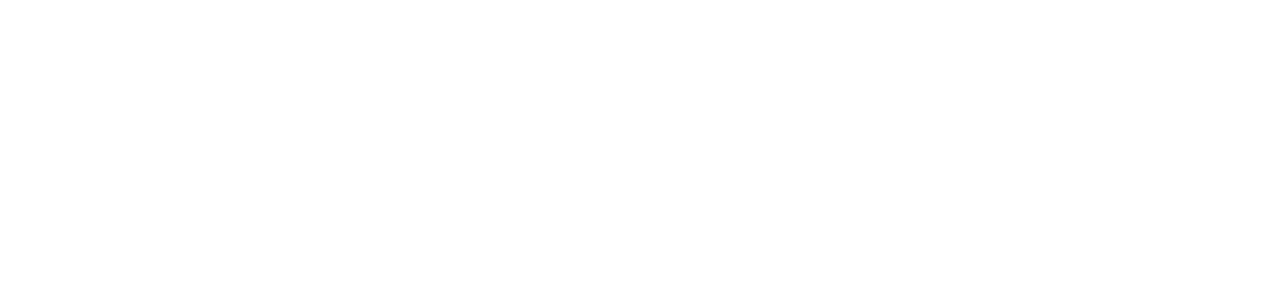
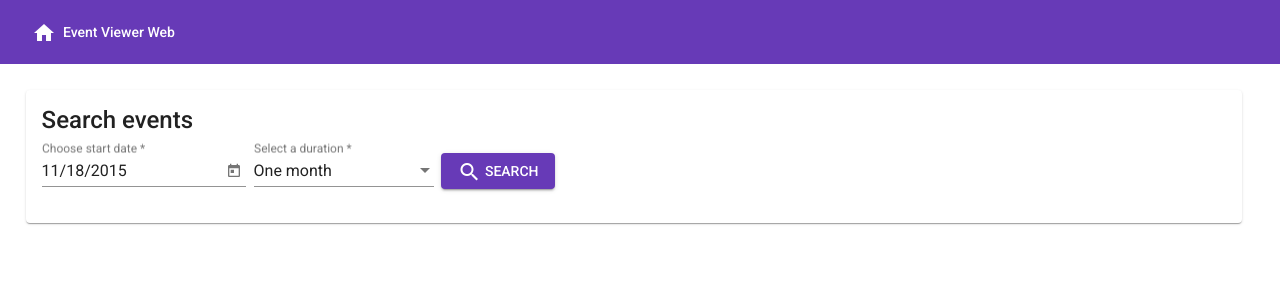
Before and after one commit to emadmessiha/event-viewer-web, an Angular app: page / in a window 1280 px wide. Shown: the top 300 px of the page. Built offline with nearby package versions, Linux system fonts and the light colour scheme.

Commit message:
added search form and base component

```diff
--- a/src/app/app.component.html
+++ b/src/app/app.component.html
@@ -1,5 +1,15 @@
-<app-nav-bar></app-nav-bar>
+<mat-toolbar color="primary">
 
-<div class="container">
+  <a mat-button [routerLink]="['']" >
+    <mat-icon aria-hidden="false" aria-label="Event Viewer">home</mat-icon>
+    &nbsp;<span>{{ title }}</span>
+  </a>
+
+</mat-toolbar>
+
+<div class="main">
+  <div class="loading" *ngIf="showLoadingIndicator">
+    <mat-spinner></mat-spinner>
+  </div>
   <router-outlet></router-outlet>
 </div>
--- a/src/app/app.component.ts
+++ b/src/app/app.component.ts
@@ -1,4 +1,5 @@
 import { Component } from '@angular/core';
+import { NavigationStart, Router, RouterEvent } from '@angular/router';
 
 @Component({
   selector: 'app-root',
@@ -6,5 +7,11 @@
   styleUrls: ['./app.component.css']
 })
 export class AppComponent {
-  title = 'event-viewer-web';
+  title = 'Event Viewer Web';
+  showLoadingIndicator = true;
+  constructor(private router: Router) {
+    this.router.events.subscribe((routerEvent: RouterEvent) => {
+      this.showLoadingIndicator = (routerEvent instanceof NavigationStart);
+    });
+  }
 }
--- a/src/app/app.module.ts
+++ b/src/app/app.module.ts
@@ -3,16 +3,15 @@
 import { BrowserModule } from '@angular/platform-browser';
 import { AppRoutingModule } from './app-routing.module';
 import { AppComponent } from './app.component';
-import { NavBarComponent } from './nav-bar/nav-bar.component';
 import { BrowserAnimationsModule } from '@angular/platform-browser/animations';
 import { MaterialModule } from './material.module';
 import { EventDetailsComponent } from './event-details/event-details.component';
 import { EventSearchComponent } from './event-search/event-search.component';
+import { ReactiveFormsModule } from '@angular/forms';
 
 @NgModule({
   declarations: [
     AppComponent,
-    NavBarComponent,
     EventDetailsComponent,
     EventSearchComponent
   ],
@@ -21,7 +20,8 @@
     AppRoutingModule,
     HttpClientModule,
     BrowserAnimationsModule,
-    MaterialModule
+    MaterialModule,
+    ReactiveFormsModule
   ],
   providers: [],
   bootstrap: [AppComponent]
--- /dev/null
+++ b/src/app/base-component.ts
@@ -0,0 +1,13 @@
+import { MatSnackBar } from '@angular/material/snack-bar';
+
+export class BaseComponent {
+  constructor(private matSnackBar: MatSnackBar) {
+
+  }
+
+  openMessageSnackBar(message: string, action: string = 'Ok') {
+    this.matSnackBar.open(message, action, {
+      duration: 5000,
+    });
+  }
+}
--- a/src/app/event-search/event-search.component.html
+++ b/src/app/event-search/event-search.component.html
@@ -1,3 +1,22 @@
 <div>
-  events search
+  <mat-card>
+    <form [formGroup]="searchForm">
+      <mat-card-title>Search events</mat-card-title>
+
+      <mat-form-field color="accent">
+        <input formControlName="startDate" matInput [matDatepicker]="picker" placeholder="Choose start date">
+        <mat-datepicker-toggle matSuffix [for]="picker"></mat-datepicker-toggle>
+        <mat-datepicker #picker ></mat-datepicker>
+      </mat-form-field>&nbsp;
+      <mat-form-field color="accent">
+        <mat-label>Select a duration</mat-label>
+        <mat-select formControlName="duration">
+          <mat-option value="7">One week</mat-option>
+          <mat-option value="30">One month</mat-option>
+          <mat-option value="90">Quarter (3 month)</mat-option>
+        </mat-select>
+      </mat-form-field>&nbsp;
+      <button (click)="submitSearch()" color="primary" mat-raised-button><mat-icon>search</mat-icon> SEARCH</button>
+    </form>
+    </mat-card>
 </div>
--- a/src/app/event-search/event-search.component.ts
+++ b/src/app/event-search/event-search.component.ts
@@ -1,20 +1,52 @@
 import { Component, OnInit } from '@angular/core';
-import { FormGroup, FormControl } from '@angular/forms';
+import { FormGroup, FormControl, Validators } from '@angular/forms';
+import {MatSnackBar} from '@angular/material/snack-bar';
+import { EventsService } from '../events.service';
+import { EventItem } from '../models/event.model';
+import { PagedEvents } from '../models/paged-events.model';
+import { HttpErrorResponse } from '@angular/common/http';
+import { BaseComponent } from '../base-component';
+
 
 @Component({
   selector: 'app-events',
   templateUrl: './event-search.component.html',
-  styleUrls: ['./event-search.component.css']
+  styleUrls: ['./event-search.component.css'],
+  providers: [
+    EventsService
+  ]
 })
-export class EventSearchComponent implements OnInit {
+export class EventSearchComponent extends BaseComponent implements OnInit {
+  defaultStartDate = new Date(2015, 10, 18);
+  defaultDuration = '30';
+  startDateControl = new FormControl(this.defaultStartDate, [Validators.required]);
+  durationControl = new FormControl(this.defaultDuration, [Validators.required]);
   searchForm = new FormGroup({
-    startDate: new FormControl('2015-11-18'),
-    numberOfDays: new FormControl(30)
+    startDate: this.startDateControl,
+    duration: this.durationControl
   });
+  events: EventItem[] = [];
 
-  constructor() { }
+  constructor(
+    private snackBar: MatSnackBar,
+    private eventsService: EventsService) {
+      super(snackBar);
+    }
 
   ngOnInit() {
   }
 
+  submitSearch() {
+    if (this.searchForm.valid) {
+      this.eventsService.searchEvents(this.startDateControl.value, this.durationControl.value).subscribe((pagedEvents: PagedEvents) => {
+        console.log(pagedEvents);
+      },
+      (err: HttpErrorResponse) => {
+        this.openMessageSnackBar('Server response: ' + err.status + ' - ' + err.statusText);
+      });
+    } else {
+      this.openMessageSnackBar('Search invalid, start date must be a valid date');
+    }
+  }
+
 }
--- a/src/app/events.service.ts
+++ b/src/app/events.service.ts
@@ -16,7 +16,7 @@
     return d.toISOString().split('T')[0];
   }
 
-  searchEvents(startDate: Date, numDays: number, pageSize: number, pageNumber: number): Observable<PagedEvents> {
+  searchEvents(startDate: Date, numDays: number, pageSize: number = 20, pageNumber: number = 1): Observable<PagedEvents> {
     const dateString: string = this.formatDate(startDate);
     return this.http.get<PagedEvents>(this.eventSearchUrl + `/${dateString}/${numDays}?page=${pageNumber}&pageSize=${pageSize}`);
   }
--- a/src/app/nav-bar/nav-bar.component.html
+++ /dev/null
@@ -1,8 +0,0 @@
-<mat-toolbar color="primary">
-
-  <a mat-button [routerLink]="['']" >
-    <mat-icon aria-hidden="false" aria-label="Event Viewer">home</mat-icon>
-    &nbsp;<span>Event Viewer</span>
-  </a>
-
-</mat-toolbar>
--- a/src/app/nav-bar/nav-bar.component.ts
+++ /dev/null
@@ -1,15 +0,0 @@
-import { Component, OnInit } from '@angular/core';
-
-@Component({
-  selector: 'app-nav-bar',
-  templateUrl: './nav-bar.component.html',
-  styleUrls: ['./nav-bar.component.css']
-})
-export class NavBarComponent implements OnInit {
-
-  constructor() { }
-
-  ngOnInit() {
-  }
-
-}
--- a/src/styles.css
+++ b/src/styles.css
@@ -5,3 +5,34 @@
 
 html, body { height: 100%; }
 body { margin: 0; font-family: Roboto, "Helvetica Neue", sans-serif; }
+
+.main {
+  padding: 2%;
+  width: 95%;
+}
+
+/* Absolute Center Spinner */
+.loading {
+  position: fixed;
+  z-index: 999;
+  height: 2em;
+  width: 2em;
+  overflow: visible;
+  margin: auto;
+  top: 0;
+  left: 0;
+  bottom: 0;
+  right: 0;
+}
+
+/* Transparent Overlay */
+.loading:before {
+  content: '';
+  display: block;
+  position: fixed;
+  top: 0;
+  left: 0;
+  width: 100%;
+  height: 100%;
+  background-color: rgba(0,0,0,0.3);
+}
```
Also changed, not shown: src/app/material.module.ts (+81 -18 lines), src/app/nav-bar/nav-bar.component.css (deleted), 2 other files (tests, documents, lock files or other folders).
